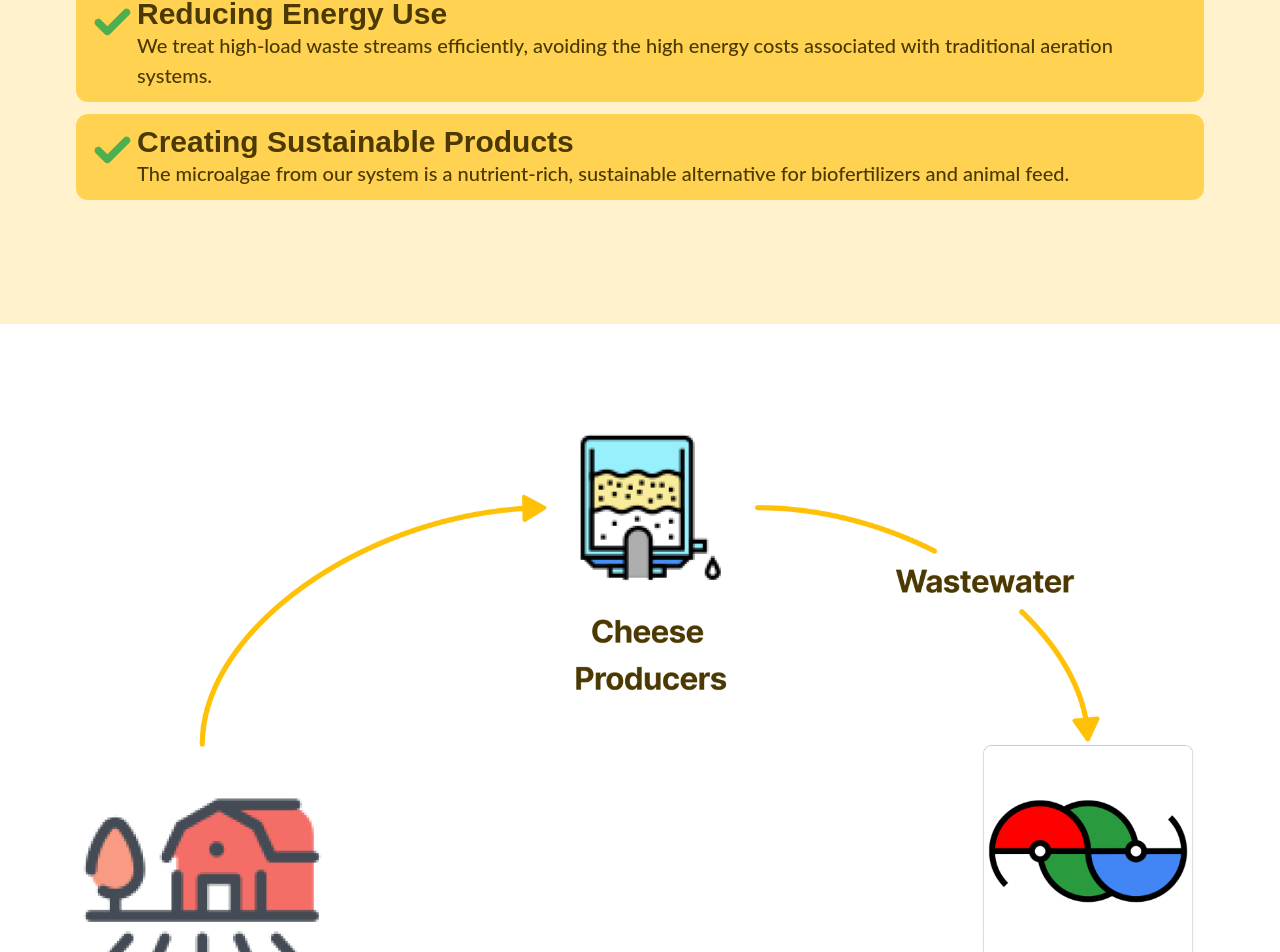
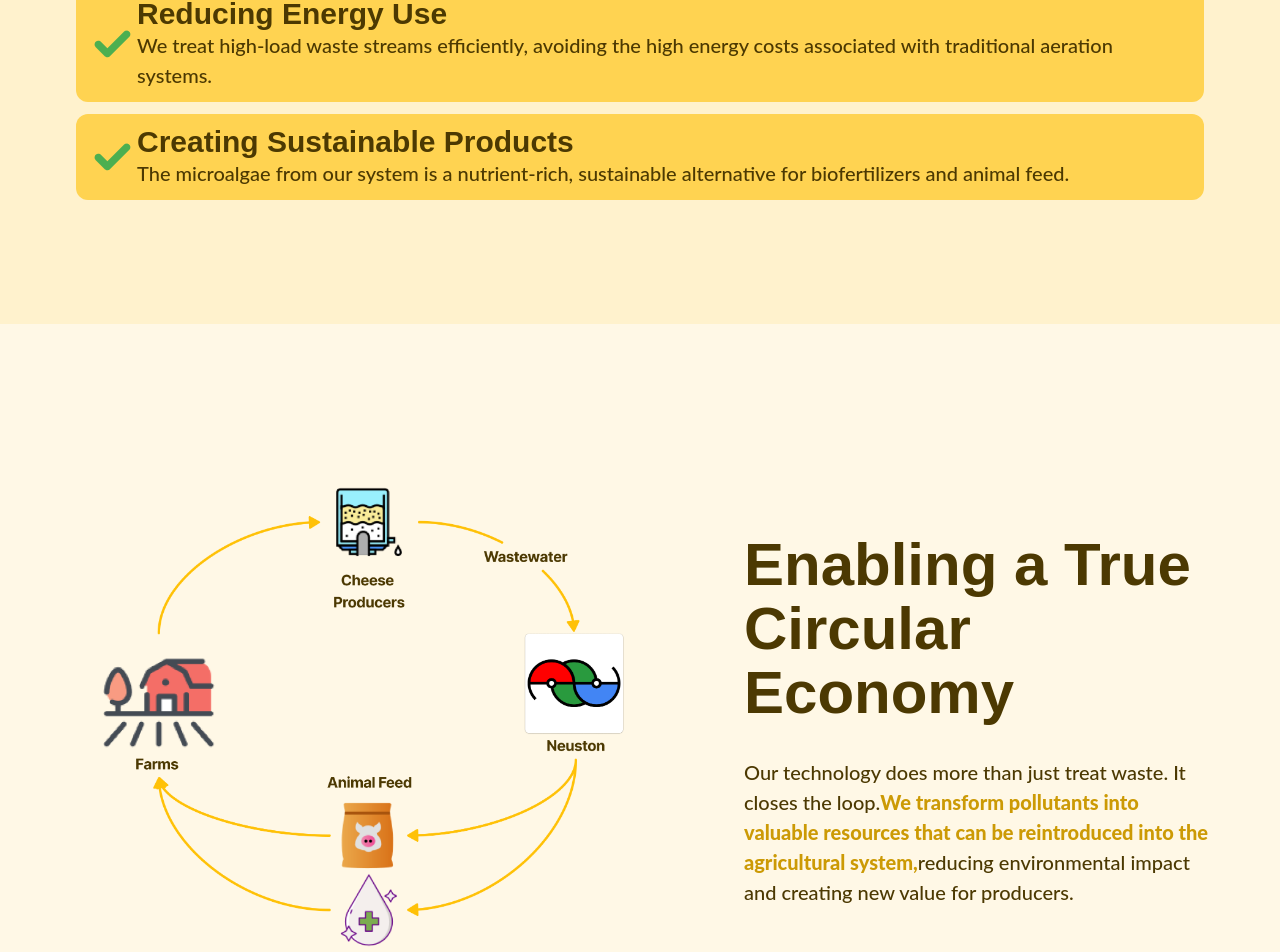
Before and after one commit to jayco01/NeustonBiosystems_website, a React (Vite) app: page /sustainability in a window 1280 px wide. Shown: the part 1355-2307 px from the top of the page. Built offline with nearby package versions, Linux system fonts and the light colour scheme.

Commit message:
Style: SustainabilityCircularEconomy.jsx MVP

```diff
--- a/src/components/sustainability/SustainabilityCircularEconomy.jsx
+++ b/src/components/sustainability/SustainabilityCircularEconomy.jsx
@@ -2,12 +2,12 @@ import circularEconomyDiagram from "../../assets/CircularEconomy_diagram.png"
 
 export default function SustainabilityCircularEconomy() {
     return (
-      <section>
-          <img src={circularEconomyDiagram} alt="Circular Economy Diagram" />
-          <div>
+      <section className="fluid-layout-padding text-neuston-Amber-Darkest bg-neuston-Amber-Lightest flex flex-col md:flex-row items-center md:gap-20 gap-10">
+          <img src={circularEconomyDiagram} alt="Circular Economy Diagram" className=" md:max-w-150 max-w-11/12"/>
+          <div className="flex flex-col gap-4 md:gap-8">
               <h2>Enabling a True Circular Economy</h2>
               <p>Our technology does more than just treat waste. It closes the loop.
-                  <span>We transform pollutants into valuable resources that can be reintroduced into the agricultural system,</span>
+                  <span className="text-content-highlight">We transform pollutants into valuable resources that can be reintroduced into the agricultural system,</span>
                   reducing environmental impact and creating new value for producers.</p>
           </div>
       </section>
--- a/src/components/sustainability/SustainabilitySolutions.jsx
+++ b/src/components/sustainability/SustainabilitySolutions.jsx
@@ -5,25 +5,31 @@ export default function SustainabilitySolutions() {
         <section className="fluid-layout-padding text-neuston-Amber-Darkest bg-neuston-Amber-Lighter">
             <ul className="list-none">
                 <li className="flex items-start p-3 m-3 bg-neuston-Amber-Light rounded-xl">
+                    <div className="flex flex-row items-center">
                     <img src={checkIcon} alt="Check Icon"/>
                     <div>
                         <h4>Protecting Waterways</h4>
                         <p>Our process reclaims phosphorus—a limited resource and harmful pollutant—without the need for costly chemicals.</p>
                     </div>
+                        </div>
                 </li>
                 <li className="flex items-start p-3 m-3 bg-neuston-Amber-Light rounded-xl">
+                    <div className="flex flex-row items-center">
                     <img src={checkIcon} alt="Check Icon"/>
                     <div>
                         <h4>Reducing Energy Use</h4>
                         <p>We treat high-load waste streams efficiently, avoiding the high energy costs associated with traditional aeration systems.</p>
                     </div>
+                        </div>
                 </li>
                 <li className="flex items-start p-3 m-3 bg-neuston-Amber-Light rounded-xl">
+                    <div className="flex flex-row items-center">
                     <img src={checkIcon} alt="Check Icon"/>
                     <div>
                         <h4>Creating Sustainable Products</h4>
                         <p>The microalgae from our system is a nutrient-rich, sustainable alternative for biofertilizers and animal feed.</p>
                     </div>
+                        </div>
                 </li>
             </ul>
         </section>
```
